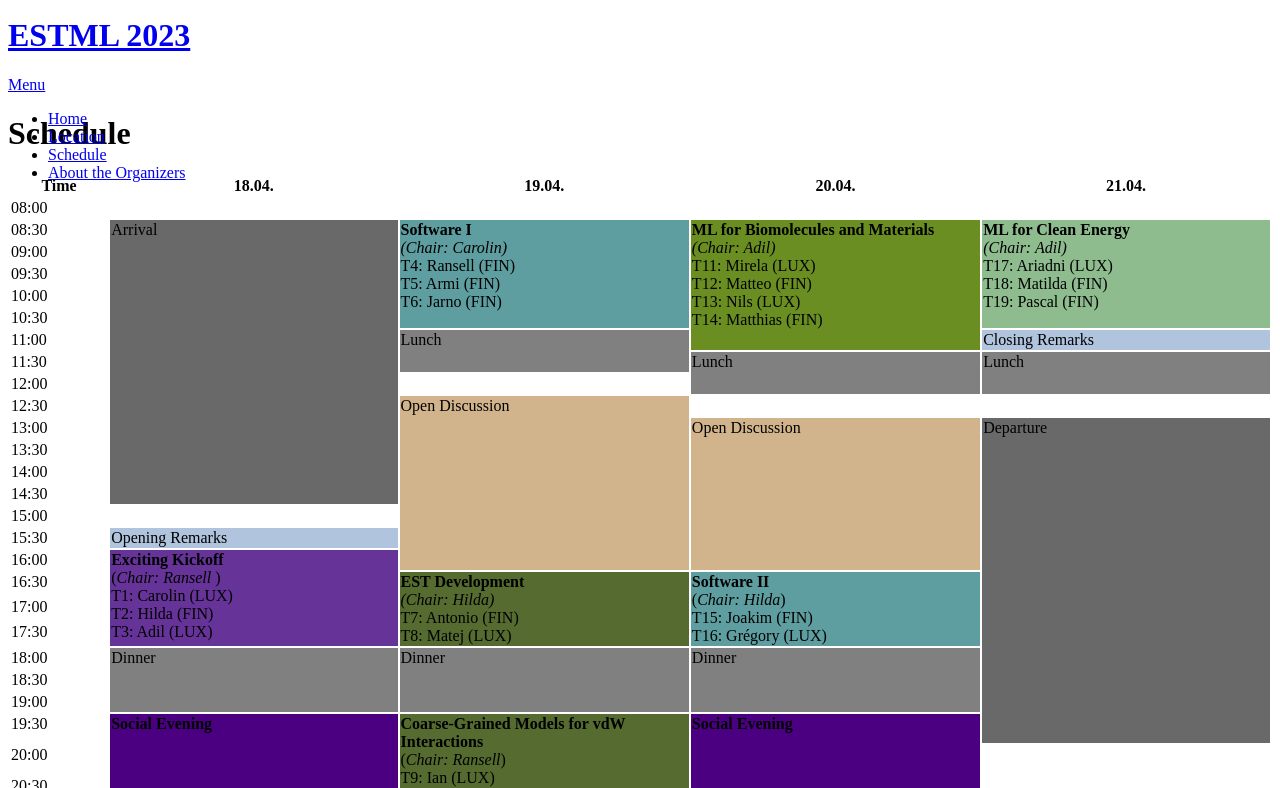
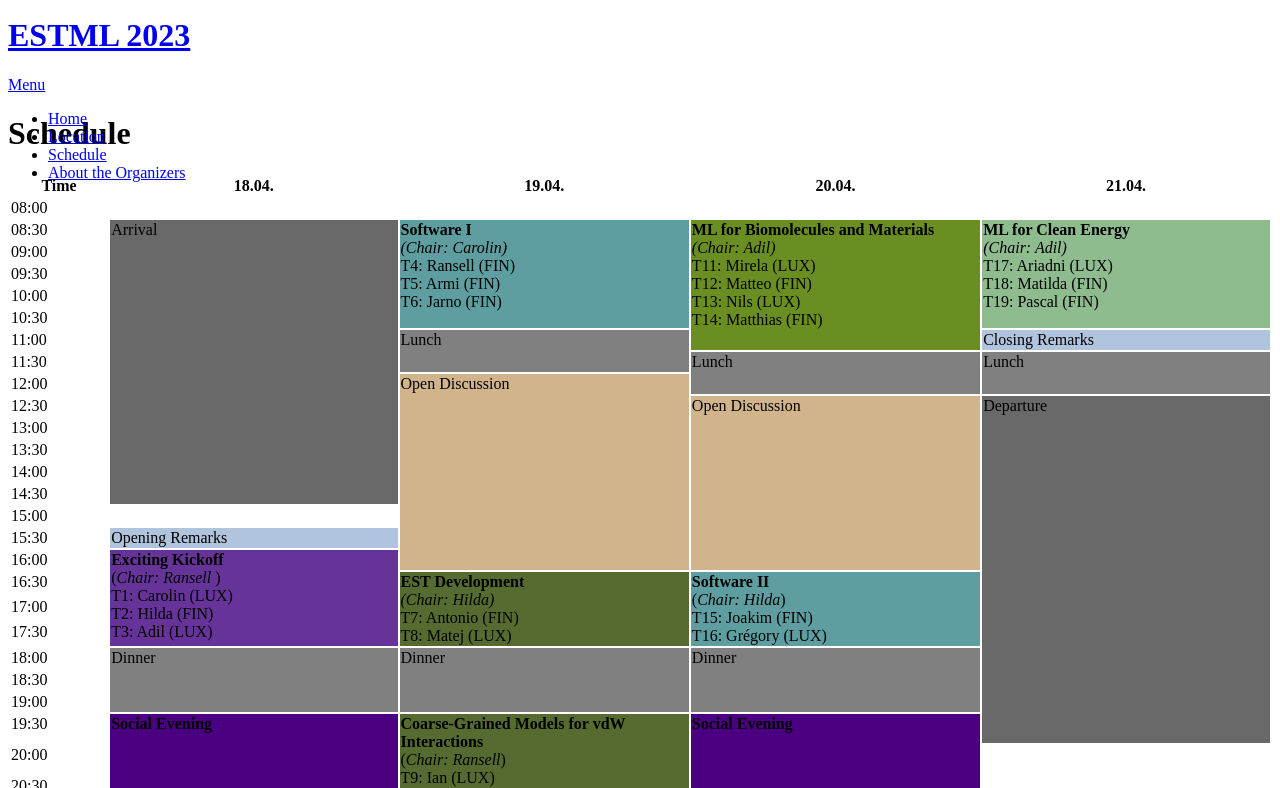
Before and after one commit to ESTML/ESTML.github.io, a Jekyll site: the page built from schedule.html, in a window 1280 px wide and 900 px high, cut to the strip 112-900 px from the top of the window. Built offline with Jekyll 4.4.1, drawn with Linux system fonts in a browser that asks for light colours; nearby versions of some CDN libraries.

Commit message:
Update schedule.html

```diff
--- a/schedule.html
+++ b/schedule.html
@@ -49,17 +49,17 @@
 </tr>
 <tr VALIGN=TOP>
   <td> 12:00 </td>
+  <td rowspan="9" style="background-color: Tan;"> Open Discussion </td>
 </tr>
 
 <tr VALIGN=TOP>
   <td> 12:30 </td>
   <td rowspan="8" style="background-color: Tan;"> Open Discussion </td>
+  <td rowspan="15" style="background-color: DimGray;"> Departure </td>
 </tr>
 
 <tr VALIGN=TOP>
   <td> 13:00 </td>
-  <td rowspan="7" style="background-color: Tan;"> Open Discussion </td>
-  <td rowspan="14" style="background-color: DimGray;"> Departure </td>
 </tr>
 
 <tr VALIGN=TOP>
```
